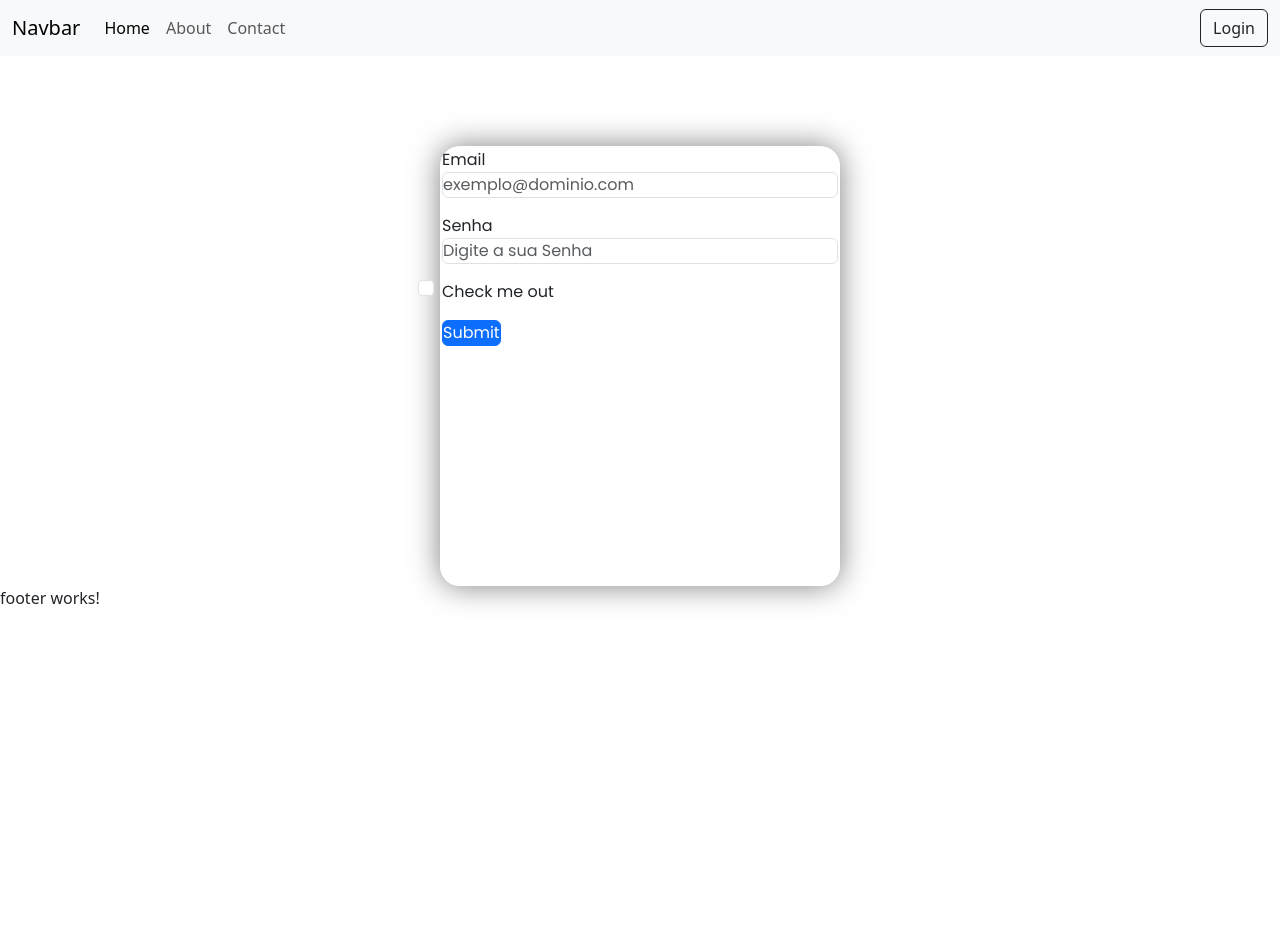
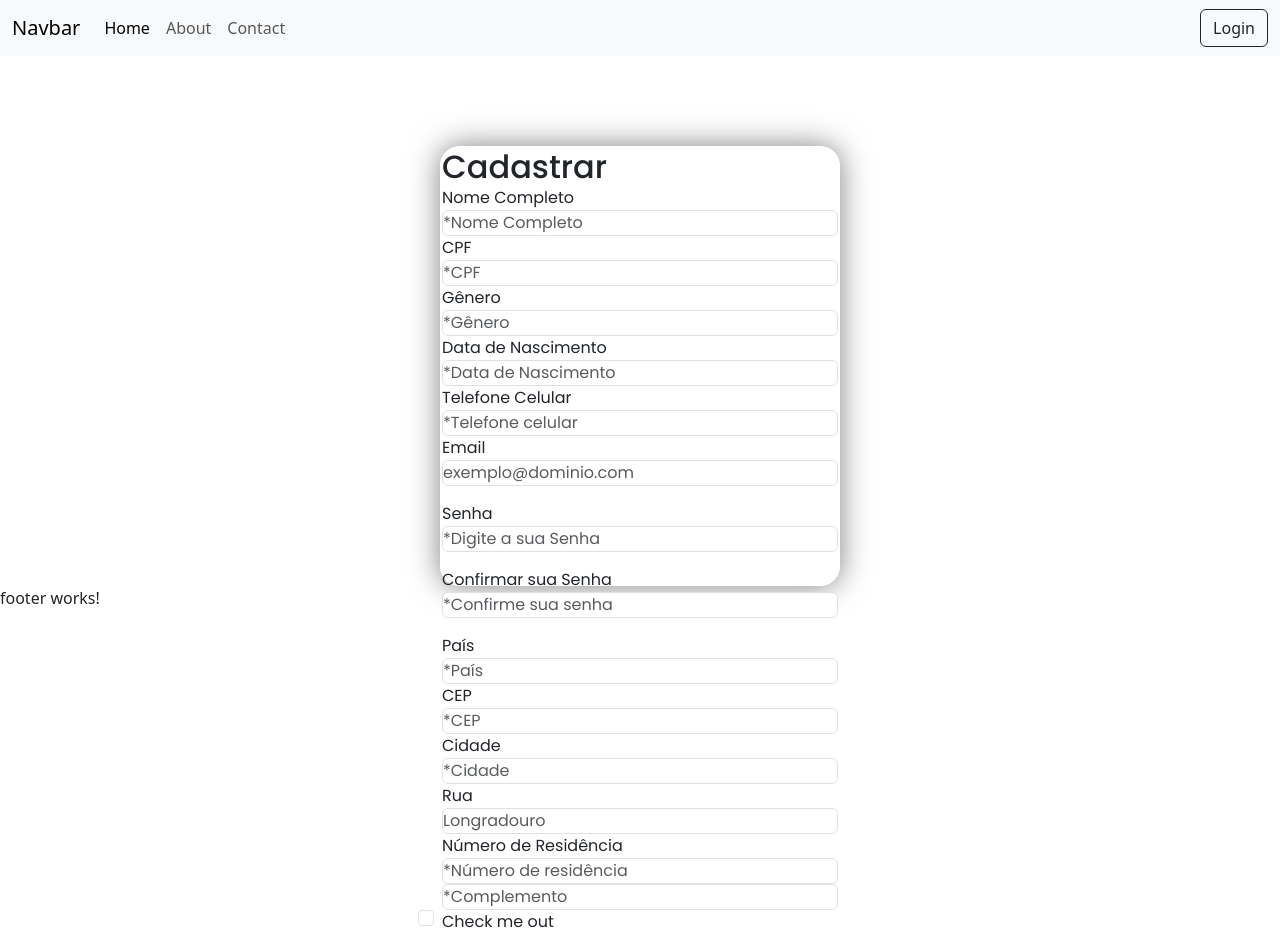
Before and after one commit to DouglasIde/LoginAndLearn, an Angular app: page /cadastrarUsuario in a window 1280 px wide. Shown: the top 948 px of the page. Before the commit the page ends 800 px from the top, so only its background shows below. Built offline with nearby package versions, Linux system fonts and the light colour scheme.

Commit message:
Feat: Adding all the components to the form

```diff
--- a/src/app/cadastro/cadastro.component.html
+++ b/src/app/cadastro/cadastro.component.html
@@ -1,6 +1,22 @@
 <div class="wrapper">
+  <h2>Cadastrar</h2>
   <form class="form-box">
     <div class="mb-3">
+      <label for="nome" class="form-label">Nome Completo</label>
+      <input type="text" class="form-control" placeholder="*Nome Completo" />
+
+      <label for="cpf" class="form-label">CPF</label>
+      <input type="text" class="form-control" placeholder="*CPF" />
+
+      <label for="cpf" class="form-label">Gênero</label>
+      <input type="text" class="form-control" placeholder="*Gênero" />
+
+      <label for="cpf" class="form-label">Data de Nascimento</label>
+      <input type="text" class="form-control" placeholder="*Data de Nascimento" />
+
+      <label for="cpf" class="form-label">Telefone Celular</label>
+      <input type="text" class="form-control" placeholder="*Telefone celular" />
+
       <label for="exampleInputEmail1" class="form-label">Email</label>
       <input
         type="email"
@@ -10,15 +26,59 @@
         placeholder="exemplo@dominio.com"
       />
     </div>
+
     <div class="mb-3">
       <label for="exampleInputPassword1" class="form-label">Senha</label>
       <input
         type="password"
         class="form-control"
         id="exampleInputPassword1"
-        placeholder="Digite a sua Senha"
+        placeholder="*Digite a sua Senha"
       />
     </div>
+
+    <div class="mb-3">
+        <label for="exampleInputPassword1" class="form-label">Confirmar sua Senha</label>
+        <input
+          type="password"
+          class="form-control"
+          id="exampleInputPassword1"
+          placeholder="*Confirme sua senha"
+        />
+      </div>
+
+      <div>
+        <label for="cpf" class="form-label">País</label>
+      <input type="text" class="form-control" placeholder="*País" />
+      </div>
+
+      <div>
+        <label for="cpf" class="form-label">CEP</label>
+      <input type="text" class="form-control" placeholder="*CEP" />
+      </div>
+
+      <div>
+        <label for="cpf" class="form-label">Cidade</label>
+      <input type="text" class="form-control" placeholder="*Cidade" />
+      </div>
+
+      <div>
+        <label for="cpf" class="form-label">Rua</label>
+      <input type="text" class="form-control" placeholder="Longradouro" />
+      </div>
+
+      <div>
+        <label for="cpf" class="form-label">Número de Residência</label>
+      <input type="text" class="form-control" placeholder="*Número de residência" />
+      </div>
+
+      <div>
+        <input type="text" class="form-control" placeholder="*Complemento" />
+      </div>
+
+
+
+
     <div class="mb-3 form-check">
       <input type="checkbox" class="form-check-input" id="exampleCheck1" />
       <label class="form-check-label" for="exampleCheck1">Check me out</label>
```
